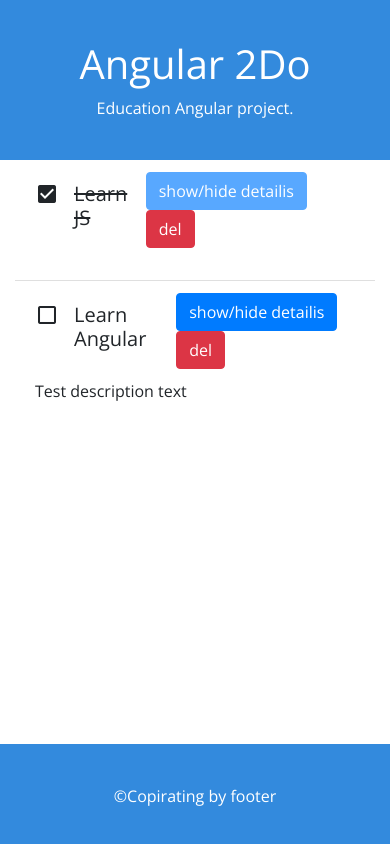
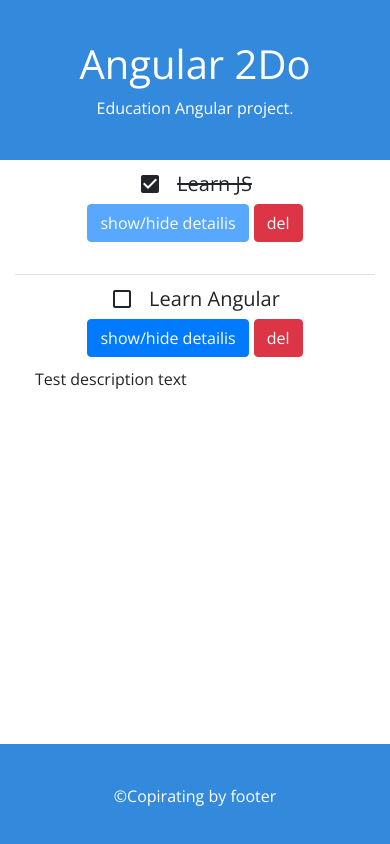
Before and after one commit to Irynanaiko/Angular2Do, an Angular app: page / in a window 390 px wide. Built offline with nearby package versions, Linux system fonts and the light colour scheme.

Commit message:
responsive todolist

```diff
--- a/src/app/pages/todos/todos.component.html
+++ b/src/app/pages/todos/todos.component.html
@@ -3,7 +3,7 @@
     <li *ngFor="let item of todoList" class="list-group-item todos-item">
 
       <header class="todo-header">
-        <div class="d-flex">
+        <div class="d-flex todo-header-item">
           <i class="material-icons check-box">
             {{(item.isDone) ? 'check_box' : 'check_box_outline_blank'}}
           </i>
--- a/src/app/pages/todos/todos.component.scss
+++ b/src/app/pages/todos/todos.component.scss
@@ -6,6 +6,9 @@
     display: flex;
     justify-content: space-between;
     align-items: center;
+    @media screen and (max-width: 450px) {
+      flex-direction: column;
+    }
   }
 
   .check-box {
```
